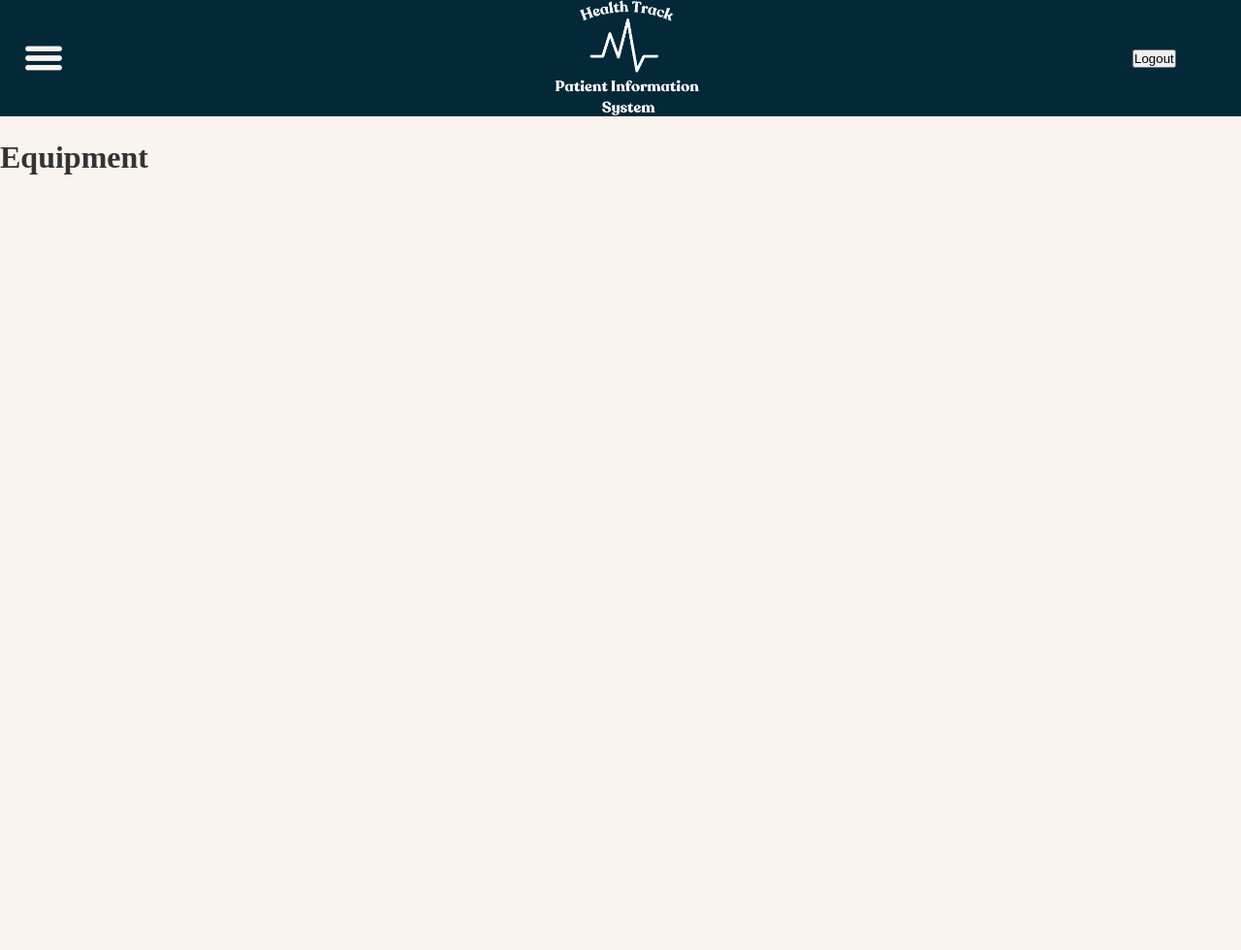
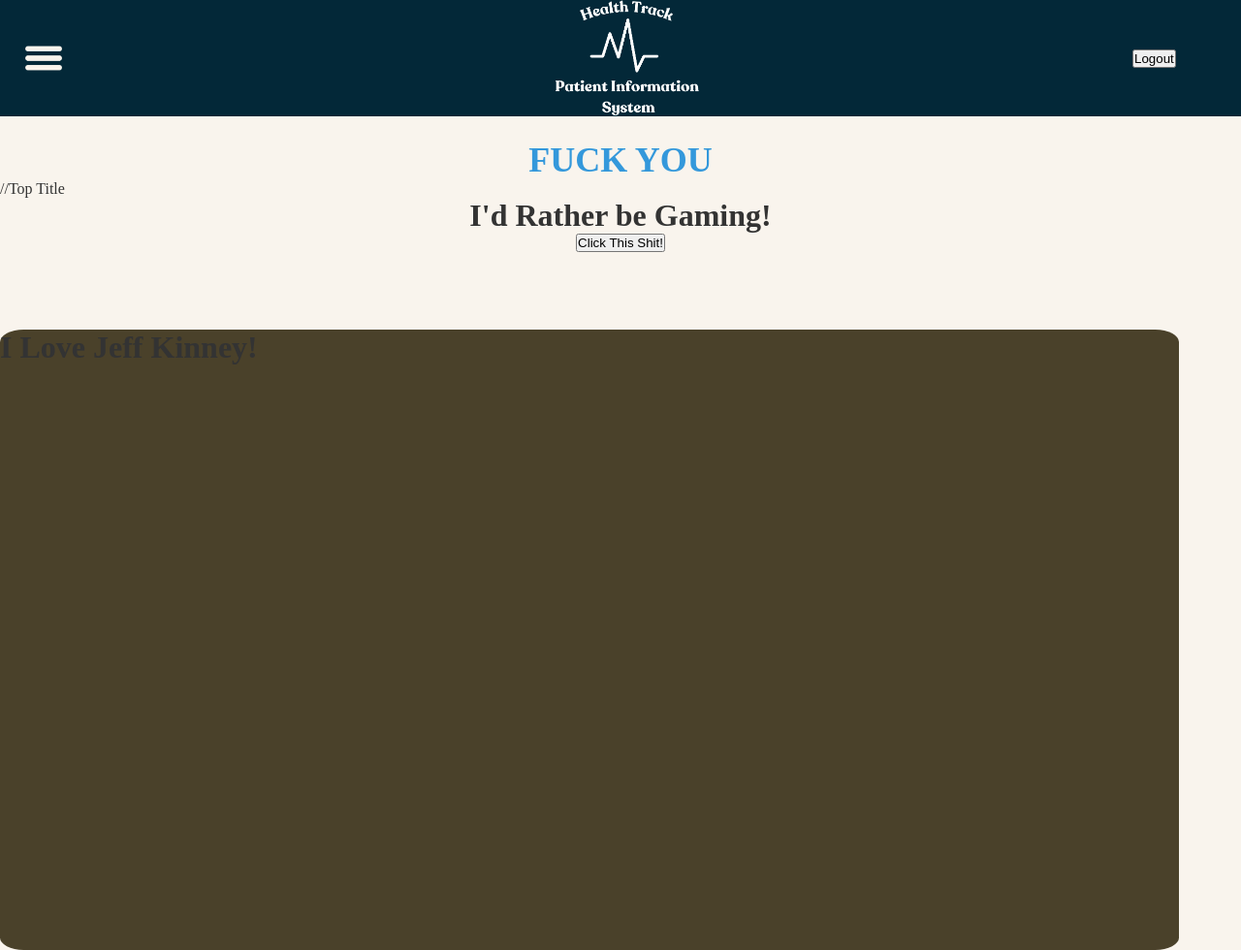
Before and after one commit to jacobopatz/Healthcare-Portal, a Django app: page /equipment/ in a window 1280 px wide. Shown: the whole page at 97% size. Before the commit the page ends 180 px from the top, so only its background shows below. Run offline with Django 5.2, Linux system fonts and the light colour scheme; some web fonts are replaced.

Commit message:
Update to equipment
Basic testing to make sure I have a grasp, ignore the jeff kinney references

```diff
--- a/djangoProject/equipment/static/css/equipment.css
+++ b/djangoProject/equipment/static/css/equipment.css
@@ -0,0 +1,42 @@
+.test {
+    text-align: center;
+}
+
+.test2 {
+    text-align: center;
+}
+
+.title {
+    text-align: center;
+}
+
+.equipment-title {
+    color: #3498db;
+    font-size: 36px;
+    text-align: center;
+}
+
+.search-vendor {
+    flex: 1 1;
+    display: block;
+    justify-content: center;
+    flex-direction: column;
+    align-items: center;
+    font-family: Arial, Helvetica, sans-serif;
+    font-weight: bold;
+    font-size: x-large;
+    color: #4a412a;
+
+}
+
+.vendor-background {
+    background-color: #4a412a;
+    min-height: 80vh;
+    overflow: auto;
+    width: 95vw;
+    border-radius: 2%;
+    margin-top: 10vh;
+    display: flex;
+    flex-direction: row;
+    align-items: stretch;
+}
--- a/djangoProject/equipment/templates/equipment.html
+++ b/djangoProject/equipment/templates/equipment.html
@@ -5,5 +5,17 @@
 {% endblock %}
 
 {% block content %}
-<h1>Equipment</h1>
+<h1 class = "equipment-title">FUCK YOU</h1>//Top Title
+<div class="test">
+    <h1>I'd Rather be Gaming!</h1>
+    <div class = "test2">
+        <button class="styled-button">Click This Shit!</button>
+    </div>
+</div>
+<div class="vendor-background">
+    <div class = "select-vendor">
+        <h1>I Love Jeff Kinney!</h1>
+    </div>
+</div>
+
 {% endblock %}
```
Also changed, not shown: djangoProject/db.sqlite3.
